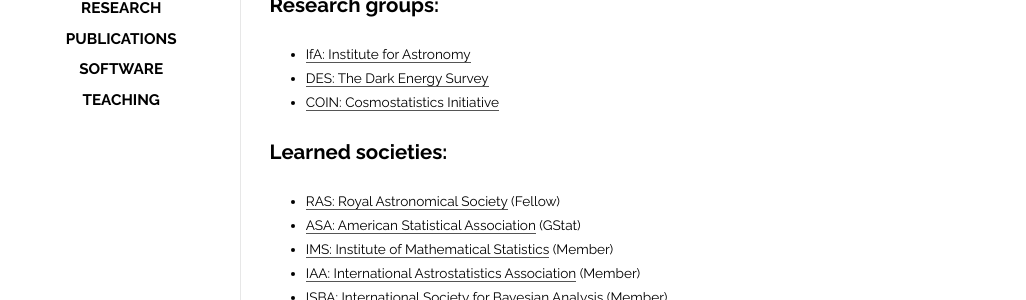
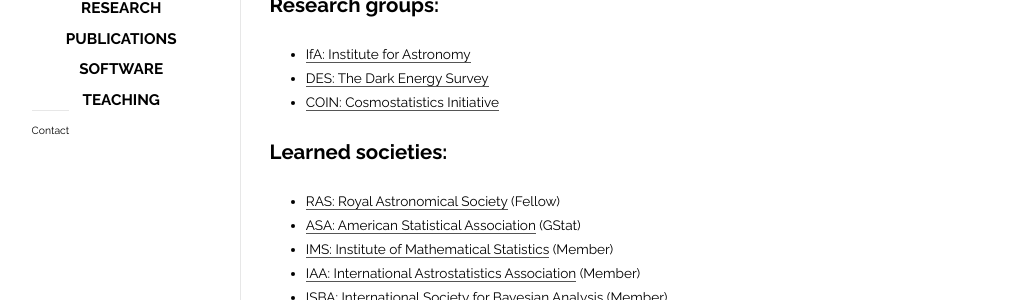
Before and after one commit to moews/moews.github.io, a Jekyll site: the page built from index.html, in a window 1280 px wide. Shown: the part 272-572 px from the top of the page, without its empty margins (118-1144 px from the left). Built offline with Jekyll 4.4.1, drawn with Linux system fonts in a browser that asks for light colours.

Commit message:
Update default.html

```diff
--- a/_layouts/default.html
+++ b/_layouts/default.html
@@ -38,6 +38,9 @@
               {% endunless %}
             {% endfor %}
           </ul>
+          <span class="footer">
+            <a href="javascript:window.location.href=atob('bWFpbHRvOmJtb2V3c0Byb2UuYWMudWs=')">Contact</a>
+          </span>
         </div>
         <!--<div class="footer">
           <span id="footer-links">
```
